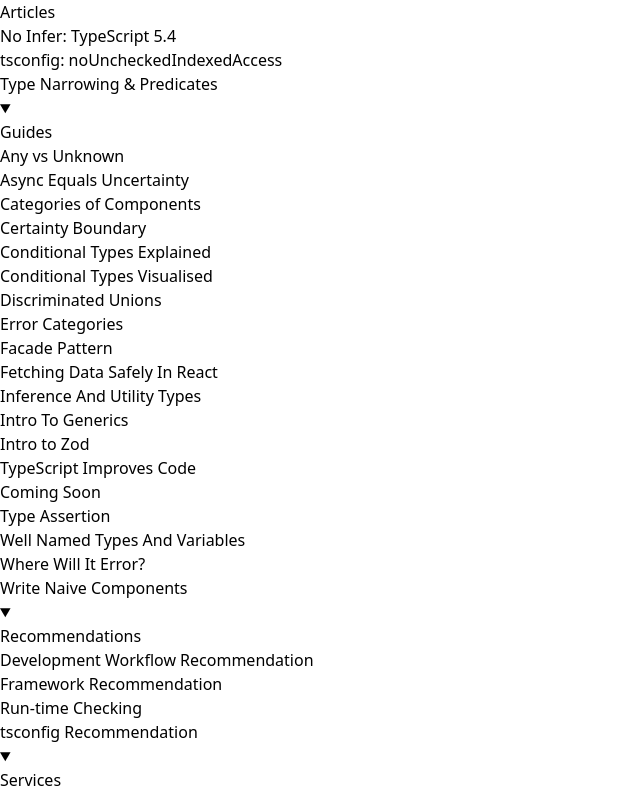
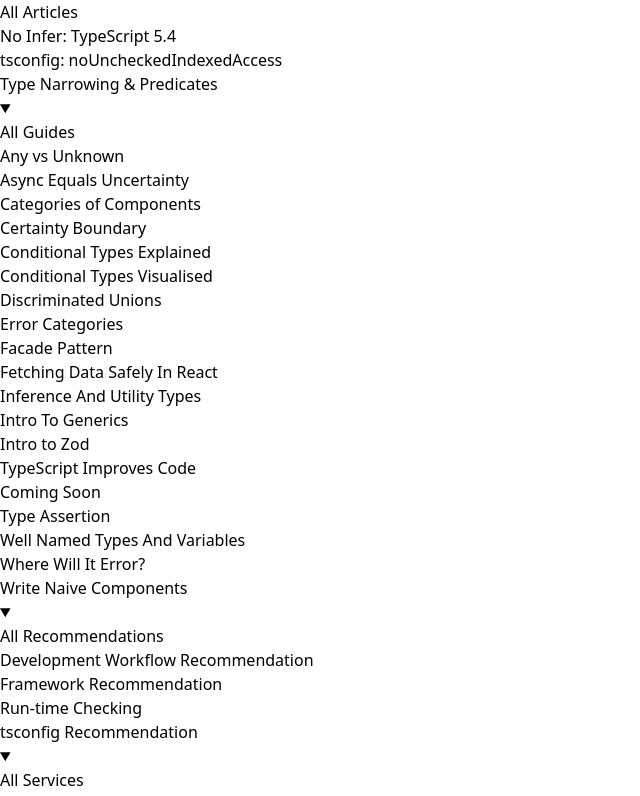
Before and after one commit to robMolloy/tsguru, a Next.js app: page / in a window 1280 px wide. Shown: the part 2720-3516 px from the top of the page, without its empty margins (0-640 px from the left). Built offline with nearby package versions, Linux system fonts and the light colour scheme.

Commit message:
small changes

```diff
--- a/src/modules/NavigationTree/NavigationTree.tsx
+++ b/src/modules/NavigationTree/NavigationTree.tsx
@@ -100,29 +100,29 @@ export const servicesLinks: TLinksMapLink[] = [
 
 export const linksMap: TLinksMap = [
   { type: "link", href: "/", label: "Home" },
-  { type: "link", href: "/services-overview", label: "Services Overview" },
+  { type: "link", href: "/services", label: "Services" },
   {
     type: "linkGroup",
     href: "/articles",
-    label: "Articles",
+    label: "All Articles",
     links: articlesLinks,
   },
   {
     type: "linkGroup",
     href: "/guides",
-    label: "Guides",
+    label: "All Guides",
     links: guidesLinks,
   },
   {
     type: "linkGroup",
     href: "/recommendations",
-    label: "Recommendations",
+    label: "All Recommendations",
     links: recommendationsLinks,
   },
   {
     type: "linkGroup",
     href: "/services",
-    label: "Services",
+    label: "All Services",
     links: servicesLinks,
   },
 ] as const;
@@ -197,7 +197,7 @@ export const NavigationTree = (p: {
 
               if (item.type === "linkGroup")
                 return (
-                  <li key={item.href}>
+                  <li key={`${item.href}-child`}>
                     <ParentComponent label={item.label} href={item.href}>
                       <ListWrapper>
                         <ul>
--- a/src/modules/layout/Layout.tsx
+++ b/src/modules/layout/Layout.tsx
@@ -55,7 +55,7 @@ const NavBarDropdown = (p: { children: React.ReactNode; label: string }) => {
       <div
         tabIndex={0}
         className="dropdown-content mt-1 z-[1] p-0 shadow bg-base-100 rounded-box border"
-        style={{ opacity: "0.96" }}
+        style={{ opacity: "0.94" }}
       >
         <div className="max-h-[75vh] overflow-y-scroll rounded-box">{p.children}</div>
       </div>
@@ -125,27 +125,19 @@ export const Layout = (p: { children: React.ReactNode }) => {
                   </NavBarDropdown>
                   <NavBarDropdown label="Guides">
                     <NavigationTree
-                      linksMap={[
-                        {
-                          type: "linkGroup",
-                          label: "All Guides",
-                          href: "/guides",
-                          links: guidesLinks,
-                        },
-                      ]}
+                      linksMap={(() => {
+                        const links = linksMap.find((x) => x.href === "/guides");
+                        return [links as NonNullable<typeof links>];
+                      })()}
                       type="submenu"
                     />
                   </NavBarDropdown>
                   <NavBarDropdown label="Recommendations">
                     <NavigationTree
-                      linksMap={[
-                        {
-                          type: "linkGroup",
-                          label: "All Recommendations",
-                          href: "/recommendations",
-                          links: recommendationsLinks,
-                        },
-                      ]}
+                      linksMap={(() => {
+                        const links = linksMap.find((x) => x.href === "/recommendations");
+                        return [links as NonNullable<typeof links>];
+                      })()}
                       type="submenu"
                     />
                   </NavBarDropdown>
```
Also changed, not shown: 1 other file (tests, documents, lock files or other folders).
